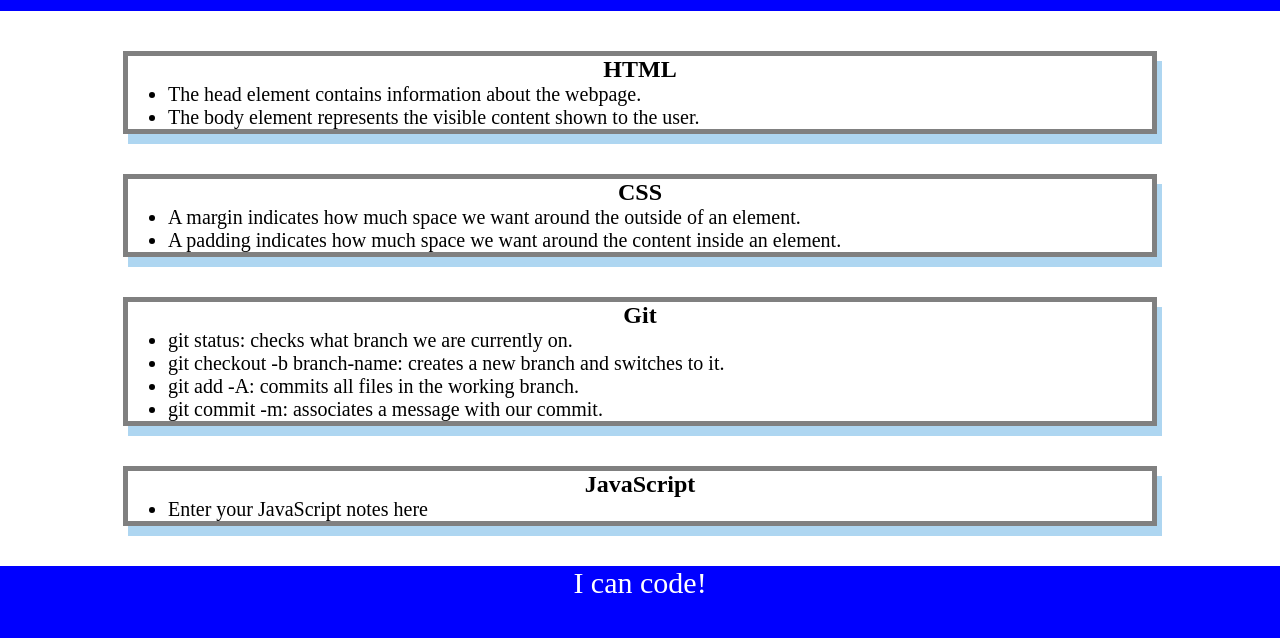
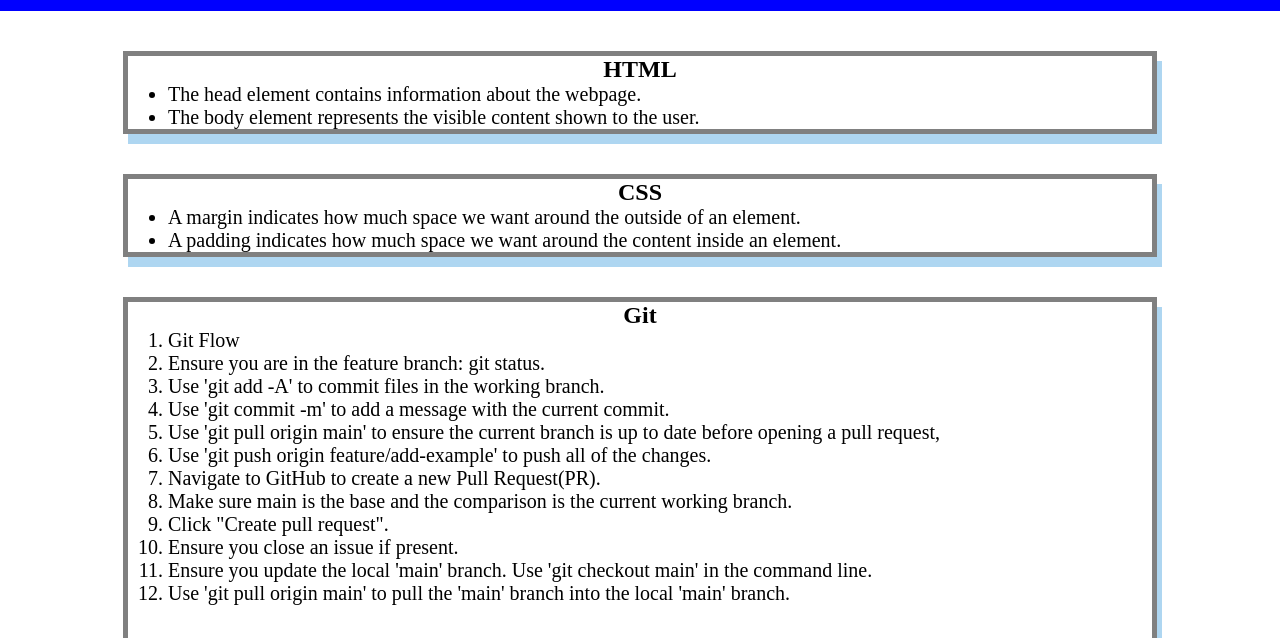
Before and after one commit to TravisH-bot/prework-study-guide, a plain HTML site: page index.html in a window 1280 px wide. Shown: the part 109-747 px from the top of the page. Drawn offline with Linux system fonts and the light colour scheme.

Commit message:
adding additional HTML lines

```diff
--- a/assets/style.css
+++ b/assets/style.css
@@ -29,6 +29,11 @@ ul {
     font-size: 20px;
 }
 
+ol {
+    padding-left: 40px;
+    font-size: 20px;
+}
+
 p {
     text-align: center;
     font-size: 30px;
--- a/index.html
+++ b/index.html
@@ -47,6 +47,21 @@
 
         <h2>Git</h2>
 
+        <ol>
+          <li>Git Flow</li>
+          <li>Ensure you are in the feature branch: git status.</li>
+          <li>Use 'git add -A' to commit files in the working branch.</li>
+          <li>Use 'git commit -m' to add a message with the current commit.</li>
+          <li>Use 'git pull origin main' to ensure the current branch is up to date before opening a pull request,</li>
+          <li>Use 'git push origin feature/add-example' to push all of the changes.</li>
+          <li>Navigate to GitHub to create a new Pull Request(PR).</li>
+          <li>Make sure main is the base and the comparison is the current working branch.</li>
+          <li>Click "Create pull request".</li>
+          <li>Ensure you close an issue if present.</li>
+          <li>Ensure you update the local 'main' branch. Use 'git checkout main' in the command line.</li>
+          <li>Use 'git pull origin main' to pull the 'main' branch into the local 'main' branch.</li>
+        </ol>
+<br></br>
           <ul>
 
             <li>git status: checks what branch we are currently on.</li>
```
